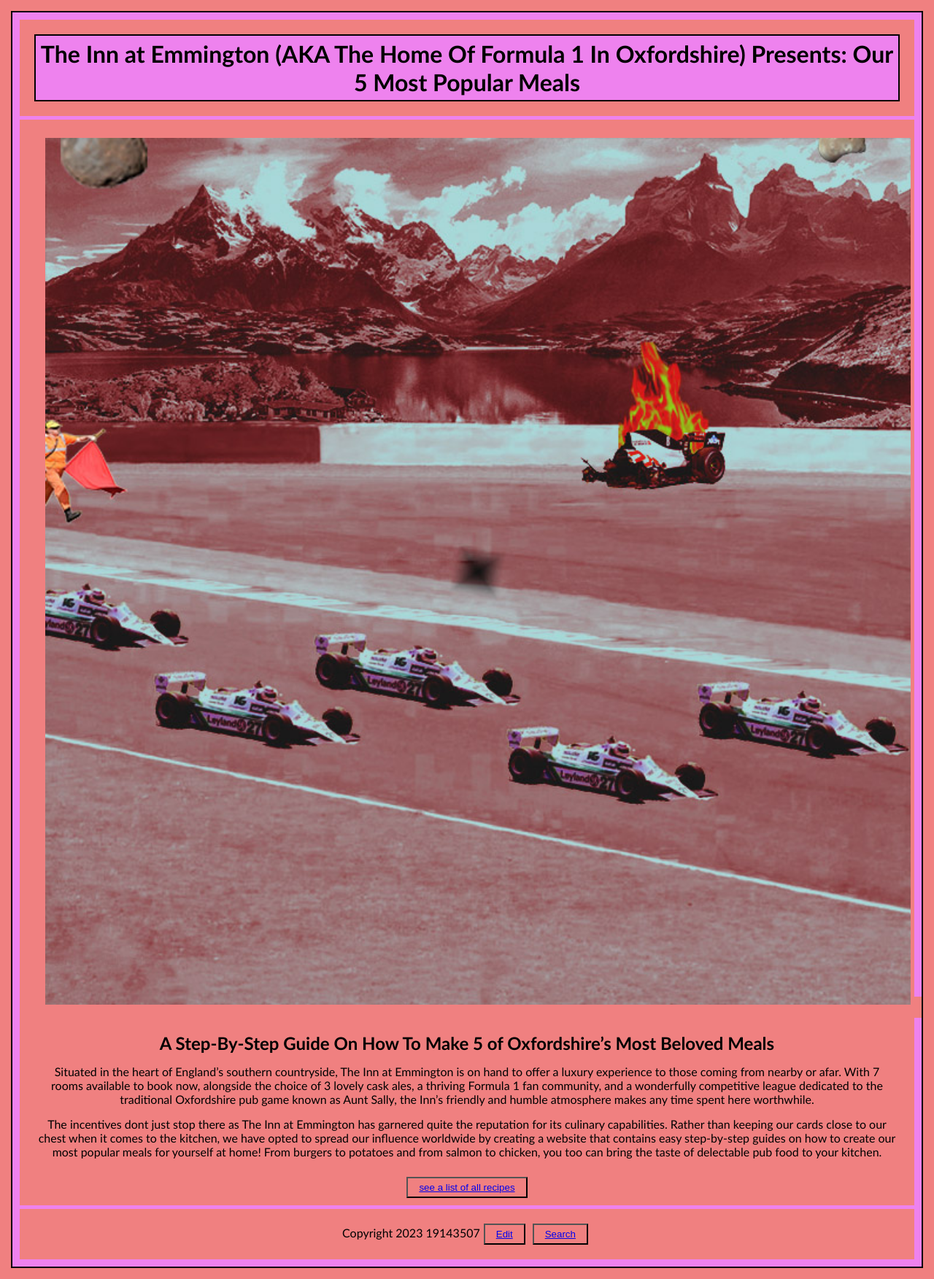
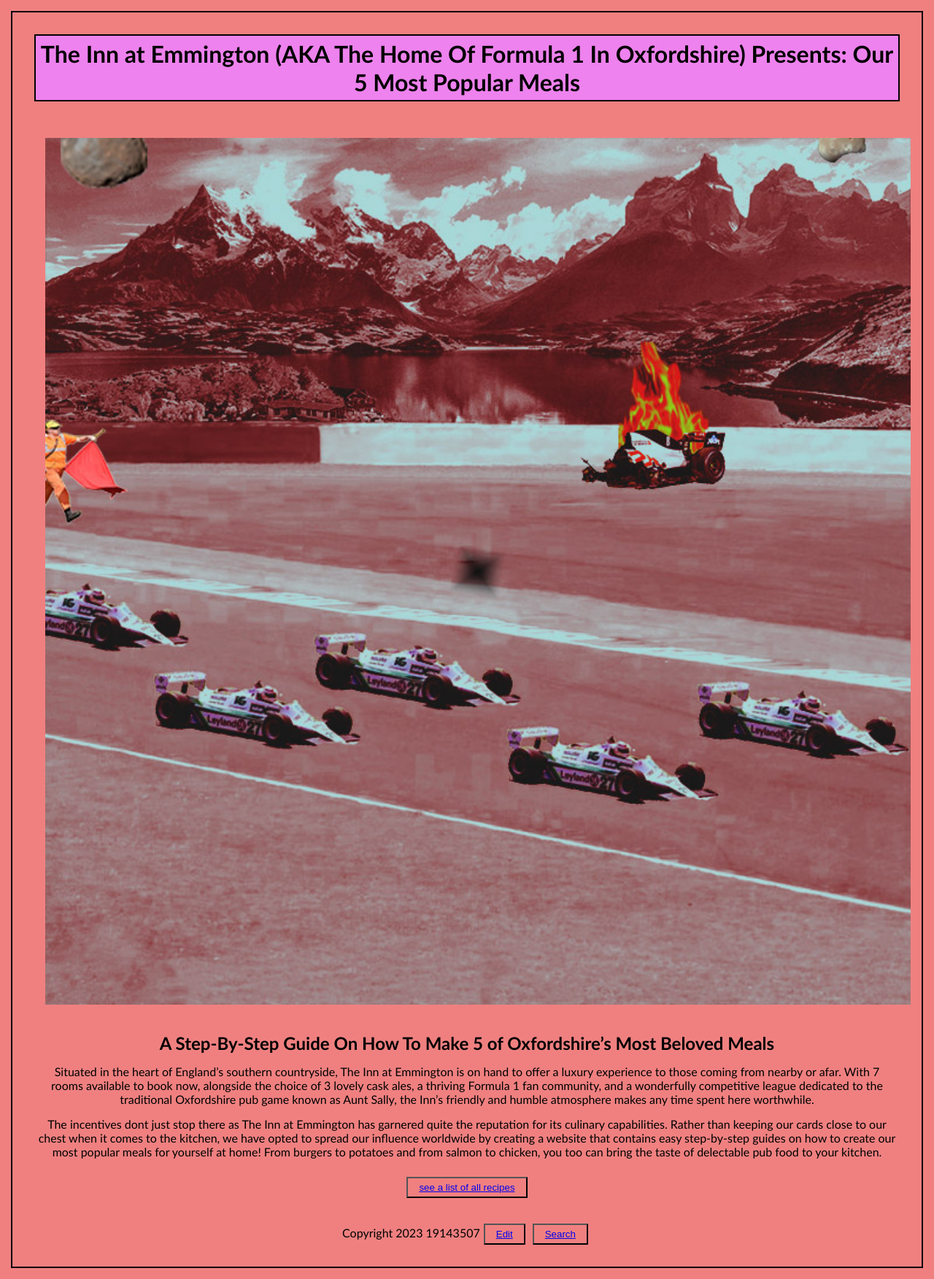
Before and after one commit to 19143507/inn-at-emmington, a Jekyll site: the page built from home/index.md, in a window 1280 px wide. Shown: the whole page at 73% size. Built offline with Jekyll 4.4.1, drawn with Linux system fonts in a browser that asks for light colours.

Commit message:
Update recipes.css

```diff
--- a/styles/recipes.css
+++ b/styles/recipes.css
@@ -21,12 +21,12 @@ h1 {
 
 body {
   text-align: center;
-  background-color: violet;
   border: 2px solid black;
 }
 
 img {
   width: 100%;
+  align-self: center;
 }
 
 /* the rest is up to you */
```
